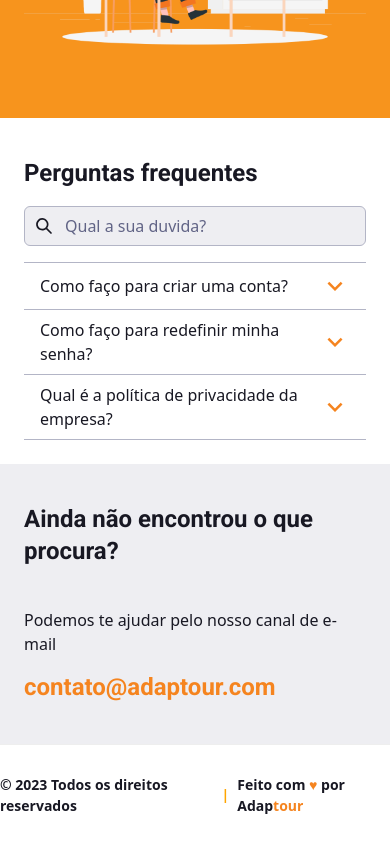
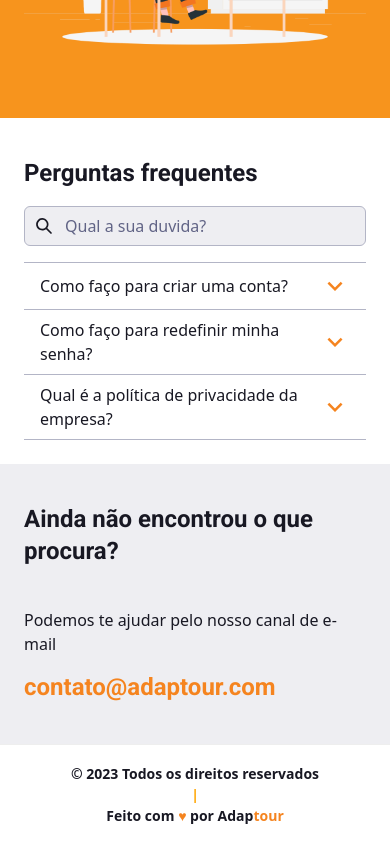
Before and after one commit to LaercioMLB/adaptour, a Next.js app: page / in a window 390 px wide. Shown: the part 2479-3323 px from the top of the page. Built offline with nearby package versions, Linux system fonts and the light colour scheme.

Commit message:
style: correção de breakpoint no footer

```diff
--- a/src/components/Footer/index.tsx
+++ b/src/components/Footer/index.tsx
@@ -3,7 +3,7 @@ import { Flex, Text } from "@chakra-ui/react";
 function Footer() {
   return (
     <Flex
-      direction={{ sm: "column", md: "row" }}
+      direction={{ base: "column", md: "row" }}
       as="footer"
       justify="center"
       align="center"
```
